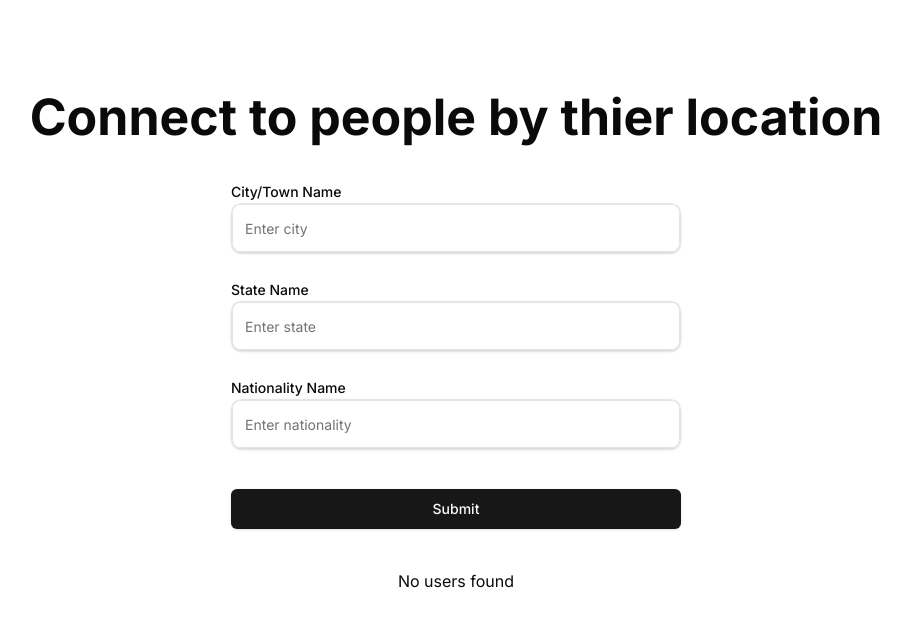
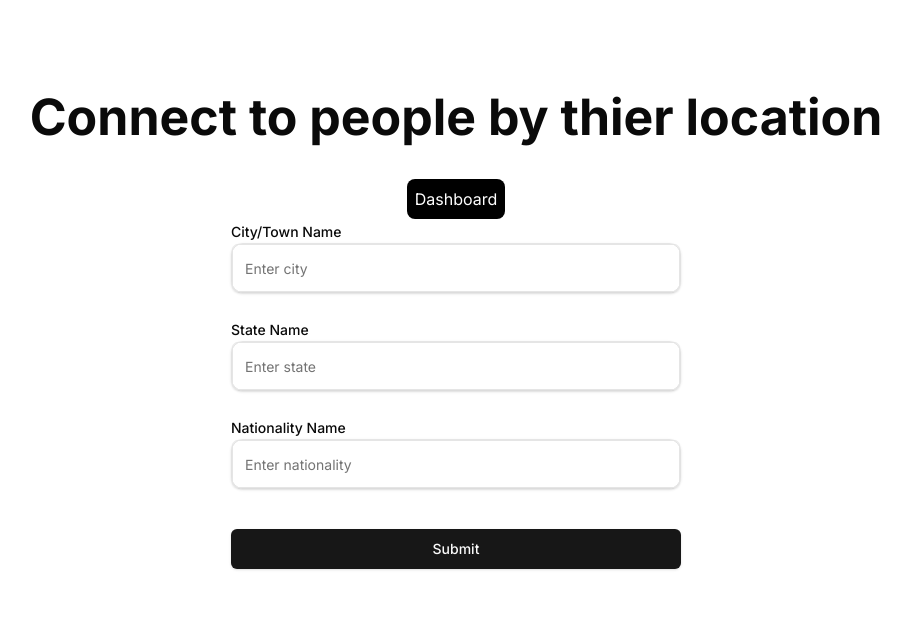
Before and after one commit to Subhamay-Dey/PikaChat, a Next.js app in the folder frontend/: page /search in a window 1280 px wide. Shown: the top 626 px of the page, without its empty margins (184-1095 px from the left). Built offline with nearby package versions, Linux system fonts and the light colour scheme; no server answers.

Commit message:
Add dashboard link to search page and remove "No users found" message

```diff
--- a/frontend/src/app/search/page.tsx
+++ b/frontend/src/app/search/page.tsx
@@ -5,6 +5,7 @@ import { Button } from "@/components/ui/button";
 import { Card } from "@/components/ui/card";
 import { Input } from "@/components/ui/input";
 import { Label } from "@/components/ui/label";
+import Link from "next/link";
 import React, { useState } from "react";
 import { toast } from "sonner";
 
@@ -60,6 +61,9 @@ function Search() {
   return (
     <div className="w-full h-screen flex flex-col pt-20 justify-start items-center">
       <div className="text-[50px] font-bold mb-6">Connect to people by thier location</div>
+      <div className="bg-black p-2 rounded-lg text-white ">
+        <Link href={"/dashboard"} className="">Dashboard</Link>
+      </div>
       <form onSubmit={submitHandler} className="flex flex-col gap-6">
         <div>
           <Label htmlFor="city">City/Town Name</Label>
--- a/frontend/src/components/search/SearchUserCards.tsx
+++ b/frontend/src/components/search/SearchUserCards.tsx
@@ -42,7 +42,7 @@ function SearchUserCards({ users }: { users: any }) {
           })}
         </div>
       ) : (
-        <p>No users found</p>
+        <p></p>
       )}
       <LoginComponent open={showLogin} setOpen={setShowLogin} />
     </div>
```
